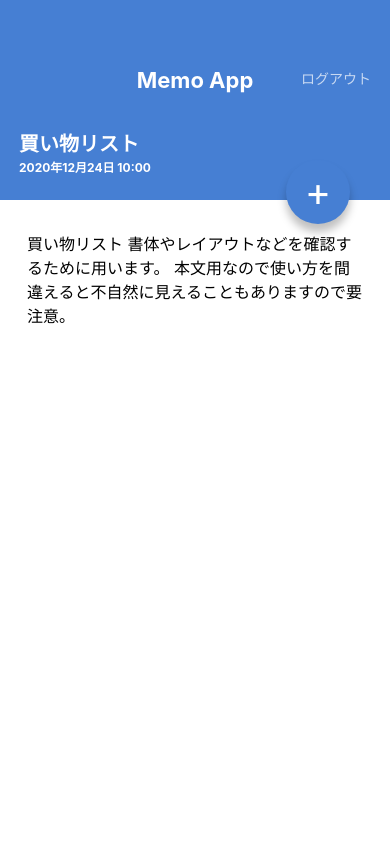
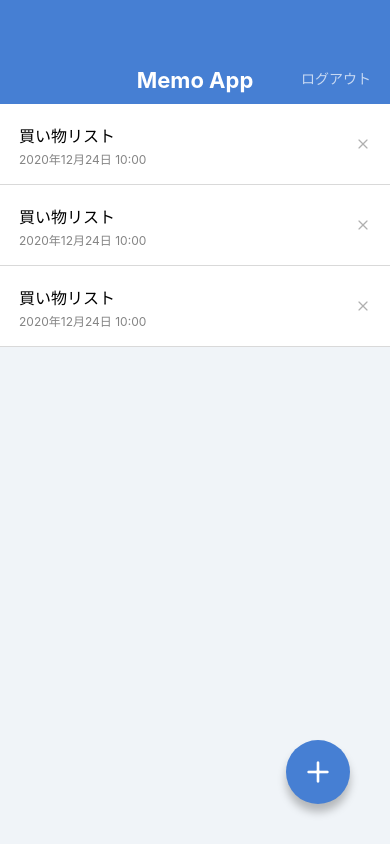
Before and after one commit to hirom/MemoApp, a React Native app: screen /MemoList in a window 390 px wide. Built offline with nearby package versions, Linux system fonts and the light colour scheme.

Commit message:
Install @Expo/vector-icons

```diff
--- a/App.jsx
+++ b/App.jsx
@@ -1,8 +1,8 @@
 import React from "react";
 
 import MemoListScreen from "./src/screens/MemoListScreen";
-import MemoDetailScreen from "./src/screens/MemoDetailScreen";
+//import MemoDetailScreen from "./src/screens/MemoDetailScreen";
 
 export default function App() {
-	return <MemoDetailScreen />;
+	return <MemoListScreen />;
 }
--- a/package.json
+++ b/package.json
@@ -10,6 +10,7 @@
     "eject": "expo eject"
   },
   "dependencies": {
+    "@expo/vector-icons": "^10.2.1",
     "expo": "~45.0.0",
     "expo-status-bar": "~1.3.0",
     "expo-updates": "~0.13.3",
--- a/src/components/CircleButton.jsx
+++ b/src/components/CircleButton.jsx
@@ -1,23 +1,25 @@
 import React from "react";
-import { View, Text, StyleSheet } from "react-native";
+import { View, StyleSheet } from "react-native";
 import { string, shape } from "prop-types";
 
+import { Feather } from "@expo/vector-icons";
+
 export default function CircleButton(props) {
-	const { children, style } = props;
+	const { style, name } = props;
 	return (
 		<View style={[styles.circleButton, style]}>
-			<Text style={styles.circleButtonLabel}>{children}</Text>
+			{/* <Text style={styles.circleButtonLabel}>{children}</Text> */}
+			<Feather name={name} size={32} color="white" />
 		</View>
 	);
 }
 
 CircleButton.propTypes = {
-	children: string,
 	style: shape(),
+	name: string.isRequired,
 };
 
 CircleButton.defaultProps = {
-	children: "+",
 	style: null,
 };
 
--- a/src/components/MemoList.jsx
+++ b/src/components/MemoList.jsx
@@ -1,5 +1,7 @@
 import React from "react";
 import { View, Text, StyleSheet } from "react-native";
+
+import { Feather } from "@expo/vector-icons";
 
 export default function MemoList() {
 	return (
@@ -10,7 +12,7 @@
 					<Text style={styles.memoListItemDate}>2020年12月24日 10:00</Text>
 				</View>
 				<View>
-					<Text>X</Text>
+					<Feather name="x" size={16} color="#B0B0B0" />
 				</View>
 			</View>
 
@@ -20,7 +22,7 @@
 					<Text style={styles.memoListItemDate}>2020年12月24日 10:00</Text>
 				</View>
 				<View>
-					<Text>X</Text>
+					<Feather name="x" size={16} color="#B0B0B0" />
 				</View>
 			</View>
 
@@ -30,7 +32,7 @@
 					<Text style={styles.memoListItemDate}>2020年12月24日 10:00</Text>
 				</View>
 				<View>
-					<Text>X</Text>
+					<Feather name="x" size={16} color="#B0B0B0" />
 				</View>
 			</View>
 		</View>
--- a/src/screens/MemoDetailScreen.jsx
+++ b/src/screens/MemoDetailScreen.jsx
@@ -18,7 +18,7 @@
 					本文用なので使い方を間違えると不自然に見えることもありますので要注意。
 				</Text>
 			</ScrollView>
-			<CircleButton style={{ top: 160, buttom: "auto" }}>+</CircleButton>
+			<CircleButton style={{ top: 160, buttom: "auto" }} name="edit-2" />
 		</View>
 	);
 }
--- a/src/screens/MemoListScreen.jsx
+++ b/src/screens/MemoListScreen.jsx
@@ -10,7 +10,7 @@
 		<View style={styles.container}>
 			<AppBar />
 			<MemoList />
-			<CircleButton>+</CircleButton>
+			<CircleButton name="plus" />
 		</View>
 	);
 }
```
Also changed, not shown: 1 other file (tests, documents, lock files or other folders).
